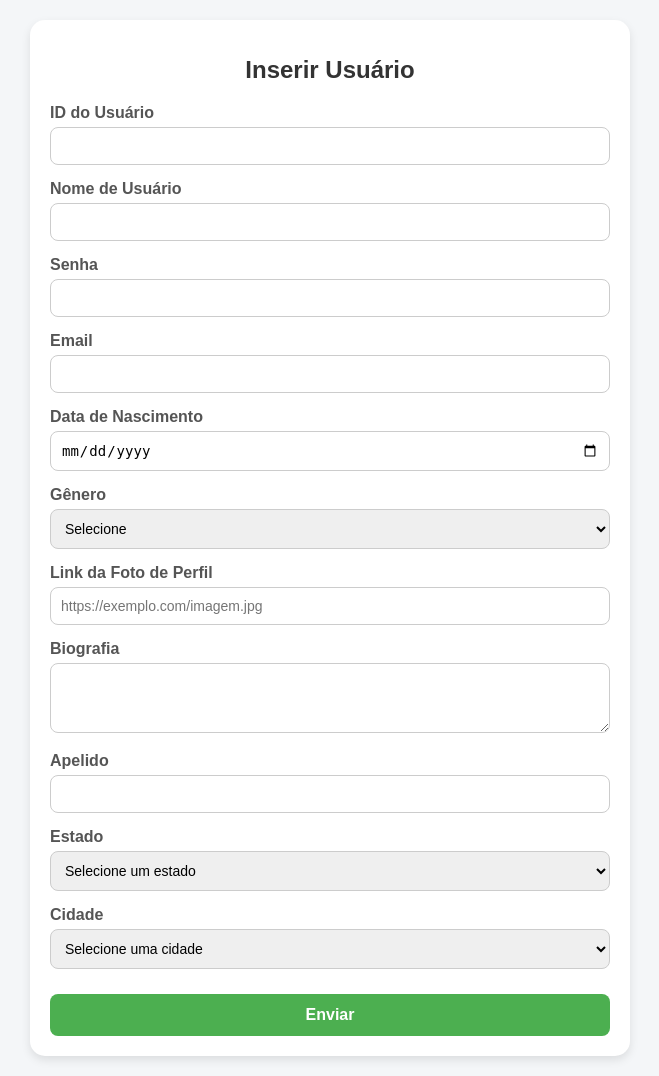
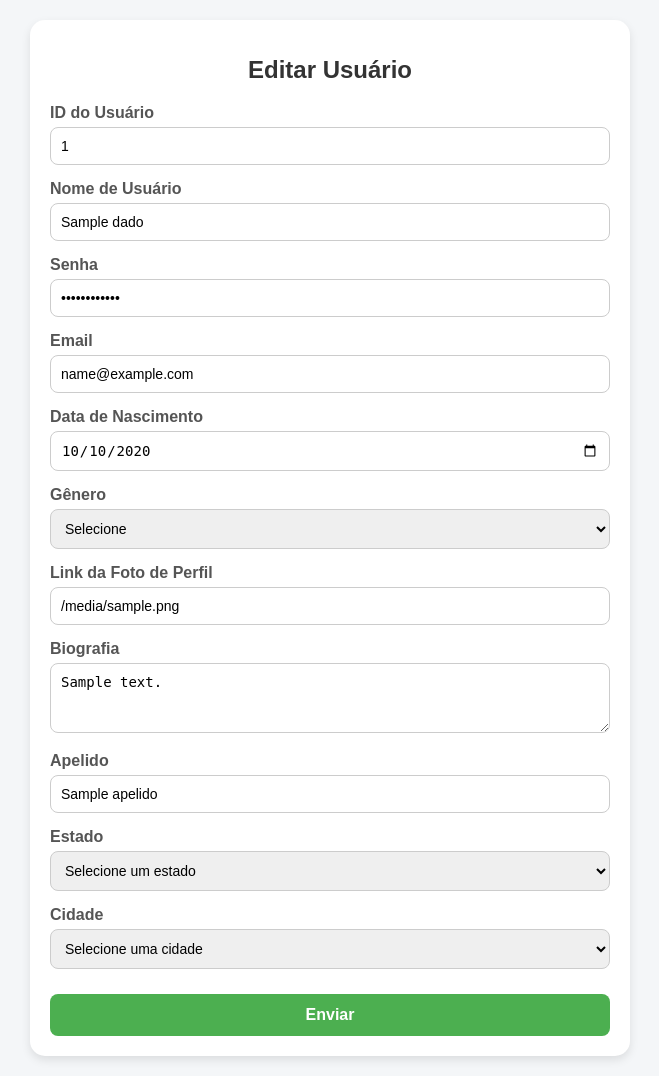
Before and after one commit to mistercapote/bd-fase4, a Django app: template buttons/templates/usuario.html in a window 1280 px wide. Shown: the whole page, without its empty margins (310-969 px from the left). Run offline with Django 5.2, Linux system fonts and the light colour scheme; the template is opened without the code that fills it: most values are stand-ins (such as "Sample title", 1, 10 or a date in 2020).

Commit message:
Nova pagina

```diff
--- a/buttons/templates/usuario.html
+++ b/buttons/templates/usuario.html
@@ -3,63 +3,65 @@
 <html lang="pt-BR">
 <head>
   <meta charset="UTF-8">
-  <title>Inserir Usuário</title>
+  <title>{% if dados %}Editar{% else %}Inserir{% endif %} Usuário</title>
   <meta name="viewport" content="width=device-width, initial-scale=1.0">
   <link href="{% static 'css/style.css' %}" rel="stylesheet">
-
 </head>
 <body>
   <div class="form-container">
-    <h1>Inserir Usuário</h1>
-    <form action="{% if acao == 'inserir' %}
-                    {% url 'formulario' 'inserir' 'usuario' %}
-                  {% elif acao == 'atualizar' %}
-                    {% url 'formulario' 'atualizar' 'usuario' %}
-                  {% endif %}" enctype="multipart/form-data" method="POST"> {% csrf_token %}
+    <h1>{% if dados %}Editar{% else %}Inserir{% endif %} Usuário</h1>
+
+    <form action="{% if dados %}{% url 'atualizar' 'usuario' %}{% else %}{% url 'inserir' 'usuario' %}{% endif %}" enctype="multipart/form-data" method="POST"> {% csrf_token %}
 
       <label for="usuarioid">ID do Usuário</label>
-      <input type="number" id="usuarioid" name="usuarioid" required min="1">
+      <input type="number" id="usuarioid" name="usuarioid" required min="1" value="{{ dados.usuarioid|default_if_none:'' }}">
 
       <label for="nomeusuario">Nome de Usuário</label>
-      <input type="text" id="nomeusuario" name="nomeusuario" required>
+      <input type="text" id="nomeusuario" name="nomeusuario" required value="{{ dados.nomeusuario|default_if_none:'' }}">
 
       <label for="senha">Senha</label>
-      <input type="password" id="senha" name="senha" required>
+      <input type="password" id="senha" name="senha" required value="{{ dados.senha|default_if_none:'' }}">
 
       <label for="emailusuario">Email</label>
-      <input type="email" id="emailusuario" name="emailusuario" required>
+      <input type="email" id="emailusuario" name="emailusuario" required value="{{ dados.emailusuario|default_if_none:'' }}">
 
       <label for="datanascimento">Data de Nascimento</label>
-      <input type="date" id="datanascimento" name="datanascimento">
+      <input type="date" id="datanascimento" name="datanascimento" value="{{ dados.datanascimento|date:'Y-m-d' }}">
 
       <label for="genero">Gênero</label>
       <select id="genero" name="genero">
         <option value="">Selecione</option>
-        <option value="1">Masculino</option>
-        <option value="0">Feminino</option>
-        {% comment %} <option value="O">Outro</option> {% endcomment %}
+        <option value="1" {% if dados.genero == '1' %}selected{% endif %}>Masculino</option>
+        <option value="0" {% if dados.genero == '0' %}selected{% endif %}>Feminino</option>
       </select>
 
       <label for="fotoperfil">Link da Foto de Perfil</label>
-      <input type="url" id="fotoperfil" name="fotoperfil" placeholder="https://exemplo.com/imagem.jpg" required>
+      <input type="url" id="fotoperfil" name="fotoperfil" placeholder="https://exemplo.com/imagem.jpg" required value="{{ dados.fotoperfil|default_if_none:'' }}">
 
       <label for="biografia">Biografia</label>
-      <textarea id="biografia" name="biografia" rows="3"></textarea>
+      <textarea id="biografia" name="biografia" rows="3">{{ dados.biografia|default_if_none:'' }}</textarea>
 
       <label for="apelido">Apelido</label>
-      <input type="text" id="apelido" name="apelido" required>
+      <input type="text" id="apelido" name="apelido" required value="{{ dados.apelido|default_if_none:'' }}">
 
-      <label for="estado">Estado</label>
-      <select id="estado" name="estado" required>
+      <label for="estadoid">Estado</label>
+      <select id="estadoid" name="estadoid" required>
         <option value="">Selecione um estado</option>
         {% for estado in estados %}
-          <option value="{{ estado.estadoid }}">{{ estado.nomeestado }}</option>
+          <option value="{{ estado.estadoid }}" {% if estado.estadoid == estado_selecionado %}selected{% endif %}>
+            {{ estado.nomeestado }}
+          </option>
         {% endfor %}
       </select>
 
       <label for="cidadeid">Cidade</label>
       <select id="cidadeid" name="cidadeid" required>
         <option value="">Selecione uma cidade</option>
+        {% for cidade in cidades %}
+          <option value="{{ cidade.cidadeid }}" {% if cidade.cidadeid == cidade_selecionada %}selected{% endif %}>
+            {{ cidade.nomecidade }}
+          </option>
+        {% endfor %}
       </select>
 
       <button type="submit">Enviar</button>
@@ -67,10 +69,11 @@
   </div>
 
   <script>
-    document.getElementById('estado').addEventListener('change', function () {
+    document.getElementById('estadoid').addEventListener('change', function () {
       const estadoId = this.value;
       const cidadeSelect = document.getElementById('cidadeid');
       cidadeSelect.innerHTML = '<option value="">Carregando...</option>';
+
       if (estadoId) {
         fetch(`/cidades-por-estado/${estadoId}/`)
           .then(response => response.json())
@@ -86,11 +89,34 @@
           .catch(() => {
             cidadeSelect.innerHTML = '<option value="">Erro ao carregar</option>';
           });
-    } else {
-      cidadeSelect.innerHTML = '<option value="">Selecione um estado primeiro</option>';
-    }
+      } else {
+        cidadeSelect.innerHTML = '<option value="">Selecione um estado primeiro</option>';
+      }
+    });
+
+    // Carrega as cidades do estado já selecionado no carregamento da página (para edição)
+    document.addEventListener('DOMContentLoaded', function () {
+      const estadoId = document.getElementById('estadoid').value;
+      const cidadeSelecionada = "{{ cidade_selecionada }}";
+      const cidadeSelect = document.getElementById('cidadeid');
+
+      if (estadoId && cidadeSelecionada) {
+        fetch(`/cidades-por-estado/${estadoId}/`)
+          .then(response => response.json())
+          .then(data => {
+            cidadeSelect.innerHTML = '<option value="">Selecione uma cidade</option>';
+            data.forEach(cidade => {
+              const option = document.createElement('option');
+              option.value = cidade.id;
+              option.textContent = cidade.nome;
+              if (cidade.id == cidadeSelecionada) {
+                option.selected = true;
+              }
+              cidadeSelect.appendChild(option);
+            });
+          });
+      }
     });
   </script>
-
 </body>
 </html>
--- a/buttons/urls.py
+++ b/buttons/urls.py
@@ -1,11 +1,11 @@
-from django.urls import path, include
+from django.urls import path, re_path, include
 from . import views
 
 urlpatterns = [
     path('', views.iniciar, name="iniciar"),
     path('inserir/<str:tabela>/', views.inserir, name="inserir"),
     path('listar/<str:tabela>/', views.listar, name='listar'),
-    path('editar/<str:tabela>/<int:pk>/', views.editar, name='editar'),
-    path('deletar/<str:tabela>/<int:pk>/', views.deletar, name='deletar'),
+    re_path(r'^editar/(?P<tabela>\w+)(?:/(\d+)){1,2}/$', views.editar, name='editar'),
+    re_path(r'^deletar/(?P<tabela>\w+)(?:/(\d+)){1,2}/$', views.deletar, name='deletar'),
     path('cidades-por-estado/<str:estado_id>/', views.cidades_por_estado, name='cidades_por_estado')
 ]
```
Also changed, not shown: buttons/views.py (+60 -106 lines).
